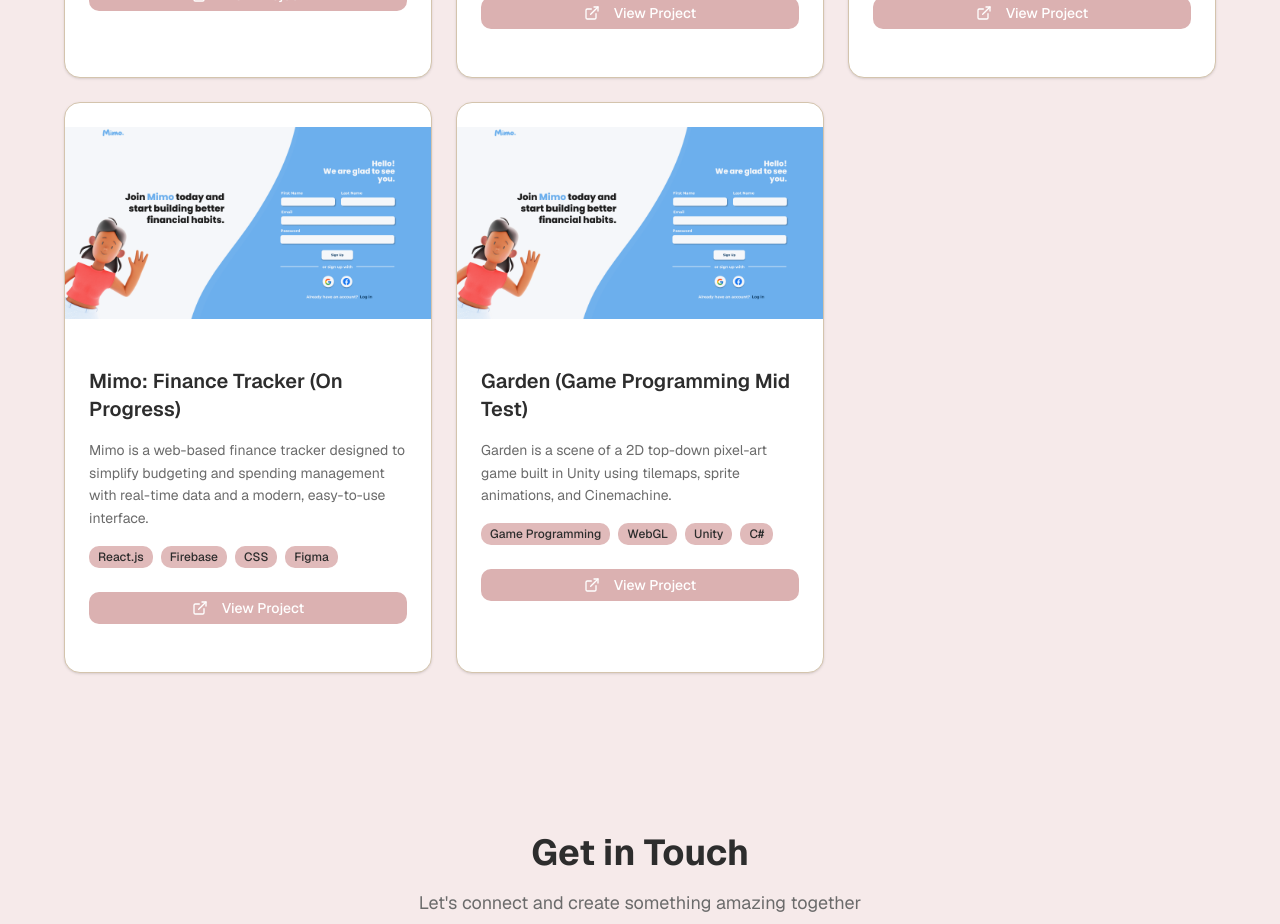
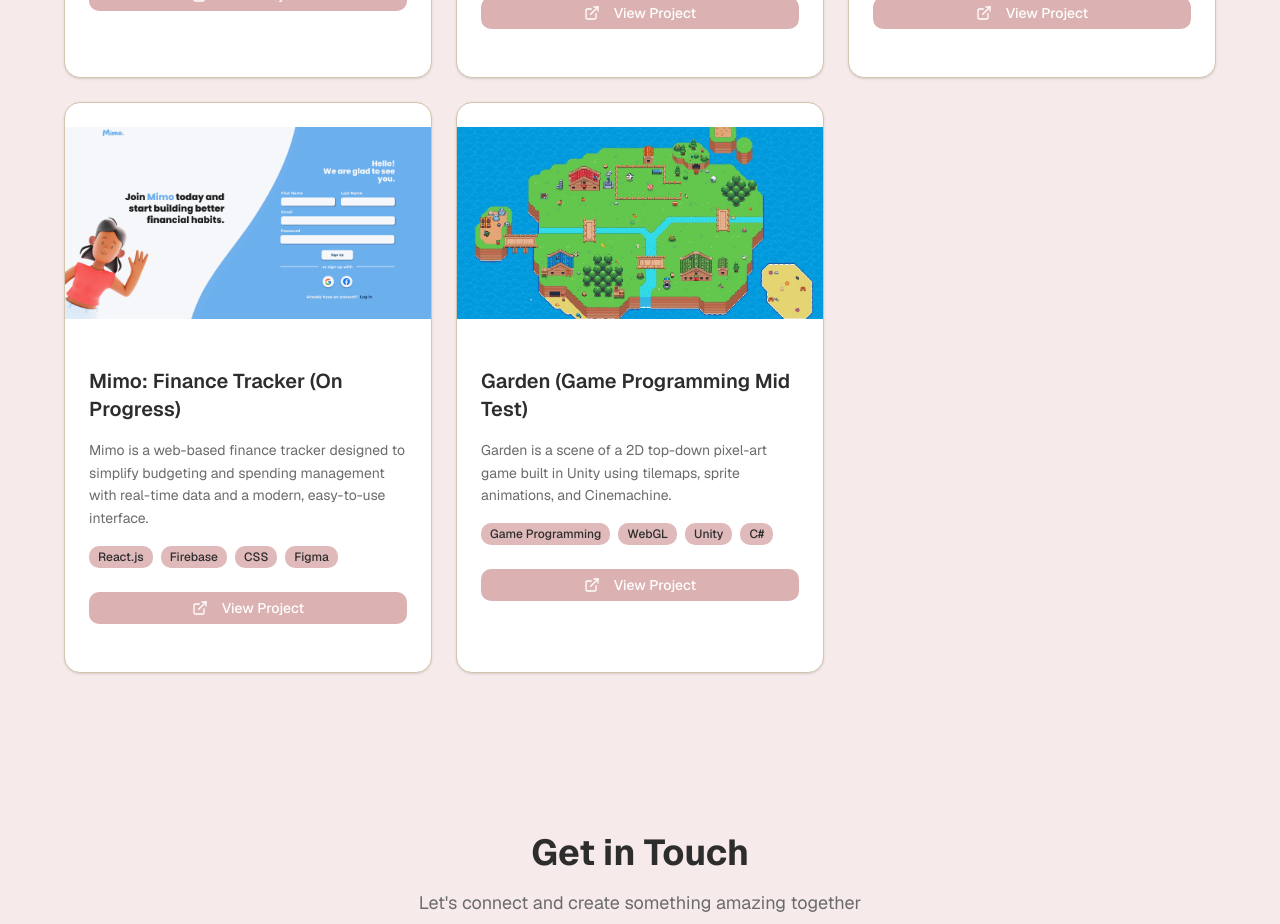
Before and after one commit to yeLioo/Mayriel-Portofolio, a Next.js app: page / in a window 1280 px wide. Shown: the part 4180-5104 px from the top of the page. Built offline with nearby package versions, Linux system fonts and the light colour scheme.

Commit message:
Update projects-section.tsx

```diff
--- a/components/projects-section.tsx
+++ b/components/projects-section.tsx
@@ -40,7 +40,7 @@ const projects = [
     title: "Garden (Game Programming Mid Test)",
     description: "Garden is a scene of a 2D top-down pixel-art game built in Unity using tilemaps, sprite animations, and Cinemachine.",
     tags: ["Game Programming", "WebGL", "Unity", "C#"],
-    image: "/SignUpPage.png",
+    image: "/GardenMap.jpg",
     demo: "https://drive.google.com/file/d/1tZxzgZGd3PoLmlRw8LQTNqNkjmLtXUzY/view?usp=drive_link",
   }
 ]
```
